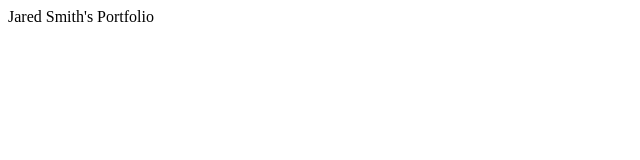
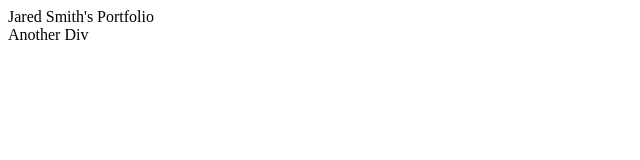
Before and after one commit to kayjilesen/ISIS2000, a plain HTML site: page JaredSmithPortfolio.html in a window 1280 px wide. Shown: the full height of the page, 0-640 px from the left. Drawn offline with Linux system fonts and the light colour scheme.

Commit message:
Added Another Div

```diff
--- a/JaredSmithPortfolio.html
+++ b/JaredSmithPortfolio.html
@@ -6,5 +6,8 @@
         <div>
             Jared Smith's Portfolio
         </div>
+        <div>
+            Another Div
+        </div>
     </body>
 </html>
```
